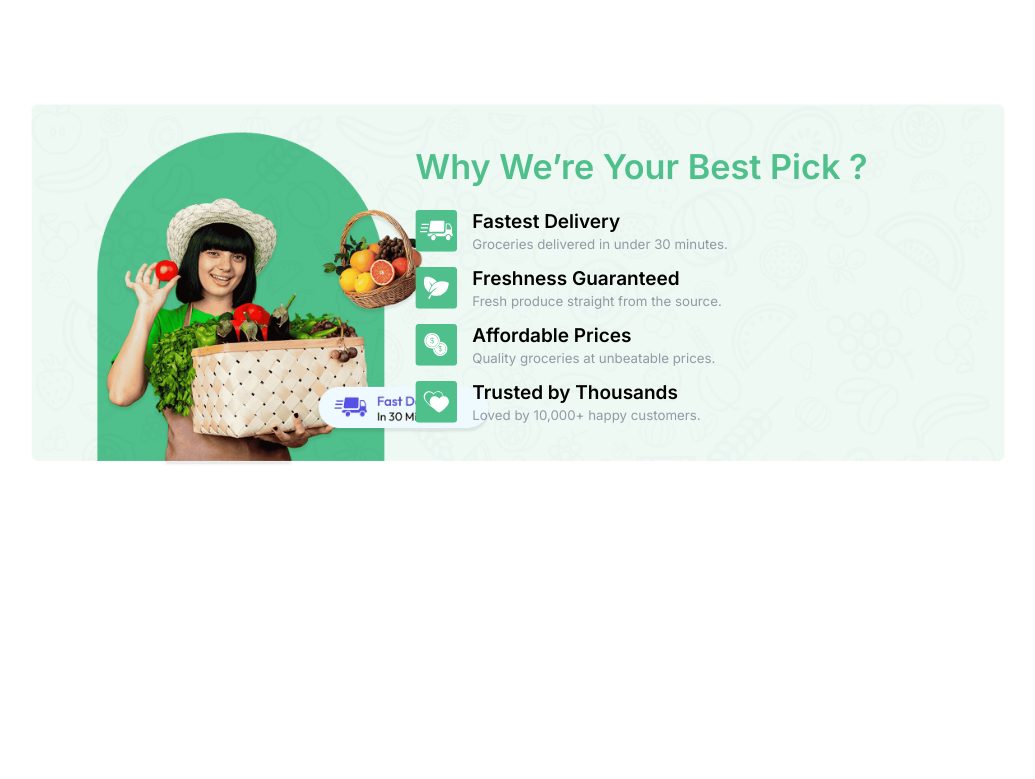
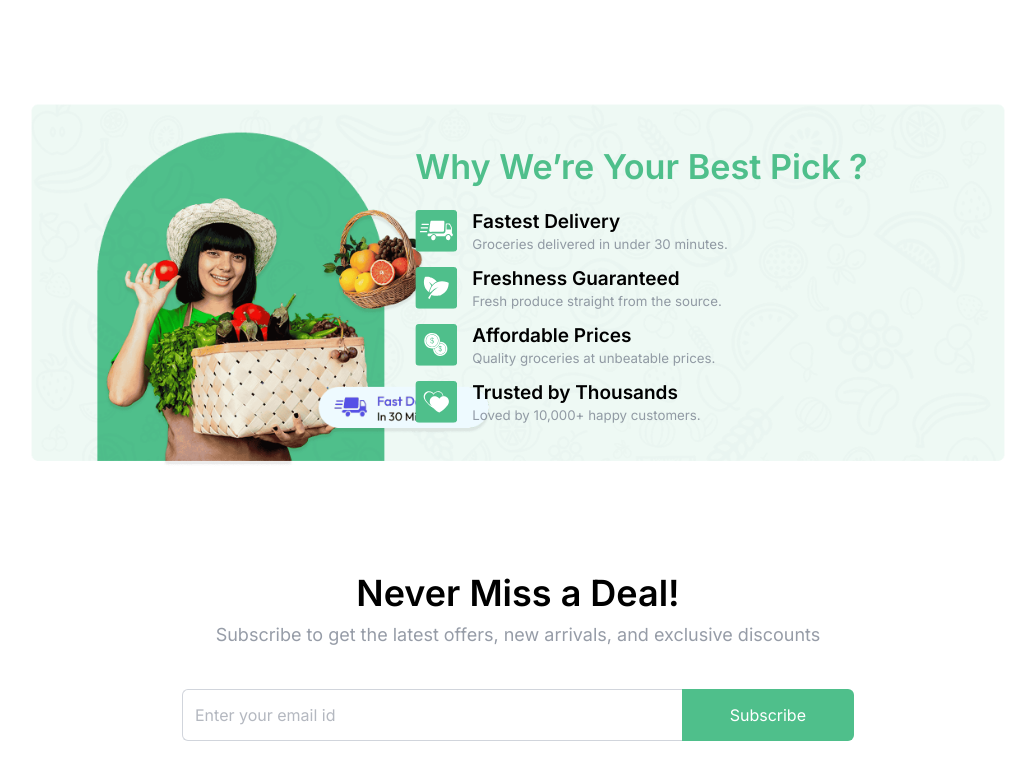
Before and after one commit to kithvin/Groceezy, a React (Vite) app in the folder Frontend/: page / in a window 1280 px wide. Shown: the part 1225-2004 px from the top of the page, without its empty margins (122-1157 px from the left). Before the commit the page ends 1702 px from the top, so only its background shows below. Built offline with nearby package versions, Linux system fonts and the light colour scheme.

Commit message:
Added newsletter subscription component with styled email input and submit button

```diff
--- /dev/null
+++ b/Frontend/src/components/NewsLetter.jsx
@@ -0,0 +1,38 @@
+import React from "react";
+
+// NewsLetter Component - A subscription section to collect user emails
+const NewsLetter = () => {
+  return (
+    <div className="flex flex-col items-center justify-center text-center space-y-2 mt-24 pb-14">
+      {/* Title */}
+      <h1 className="md:text-4xl text-2xl font-semibold">Never Miss a Deal!</h1>
+
+      {/* Description */}
+      <p className="md:text-lg text-gray-500/70 pb-8">
+        Subscribe to get the latest offers, new arrivals, and exclusive
+        discounts
+      </p>
+
+      {/* Subscription Form */}
+      <form className="flex items-center justify-between max-w-2xl w-full md:h-13 h-12">
+        {/* Email Input Field */}
+        <input
+          className="border border-gray-300 rounded-md h-full border-r-0 outline-none w-full rounded-r-none px-3 text-gray-500"
+          type="text"
+          placeholder="Enter your email id"
+          required
+        />
+
+        {/* Subscribe Button */}
+        <button
+          type="submit"
+          className="md:px-12 px-8 h-full text-white bg-primary hover:bg-primary-dull transition-all cursor-pointer rounded-md rounded-l-none"
+        >
+          Subscribe
+        </button>
+      </form>
+    </div>
+  );
+};
+
+export default NewsLetter;
--- a/Frontend/src/pages/Home.jsx
+++ b/Frontend/src/pages/Home.jsx
@@ -4,6 +4,7 @@
 import Categories from "../components/Categories"; // Categories Component
 import BestSeller from "../components/BestSeller"; // BestSeller Component
 import BottomBanner from "../components/BottomBanner"; // BottomBanner Component
+import NewsLetter from "../components/NewsLetter"; // NewsLetter Component
 
 function Home() {
   return (
@@ -20,6 +21,9 @@
 
      {/* BottomBanner section */}
       <BottomBanner/>
+
+    {/* NewsLetter section */}
+      <NewsLetter/>
     </div>
   );
 }
```
